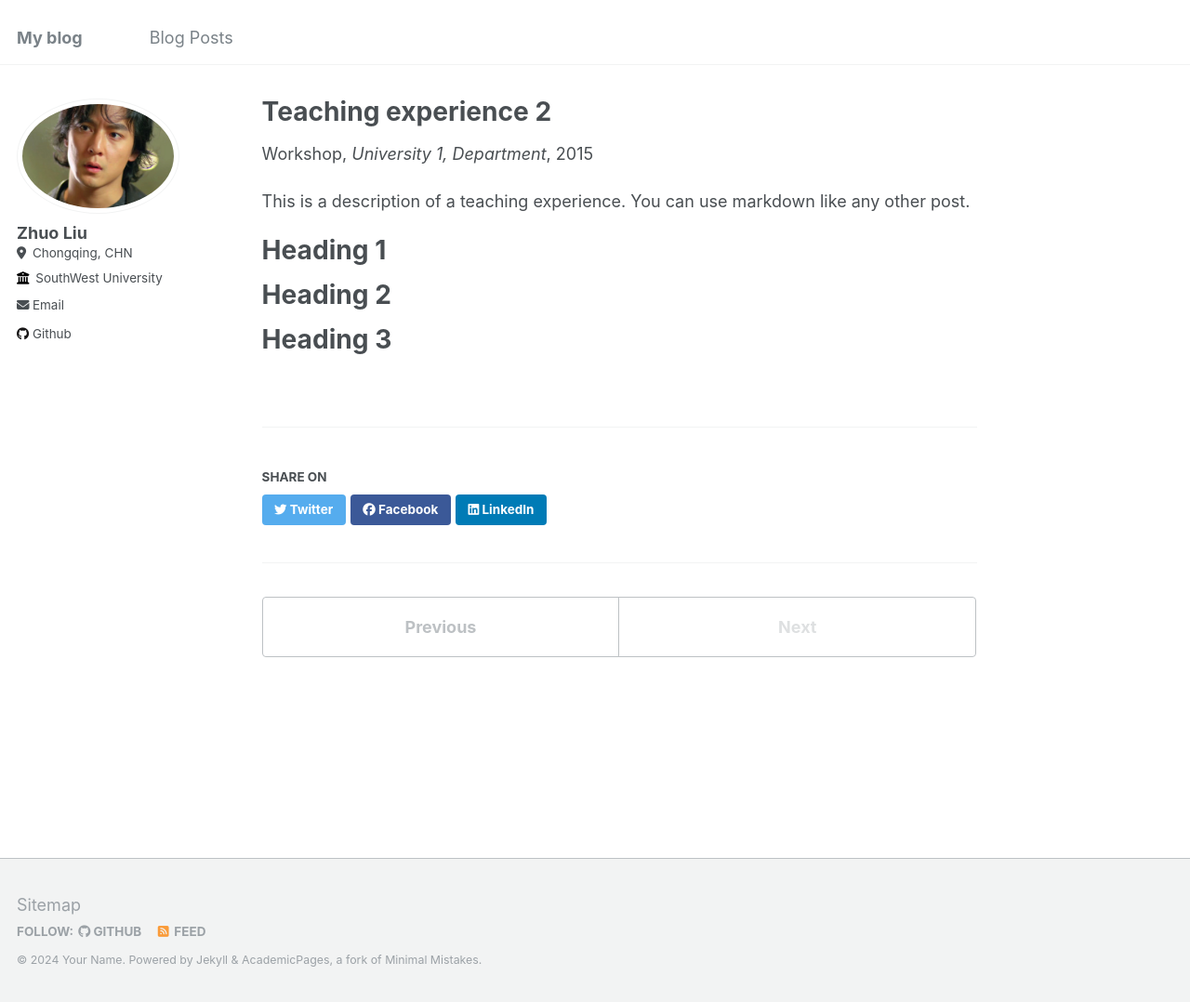
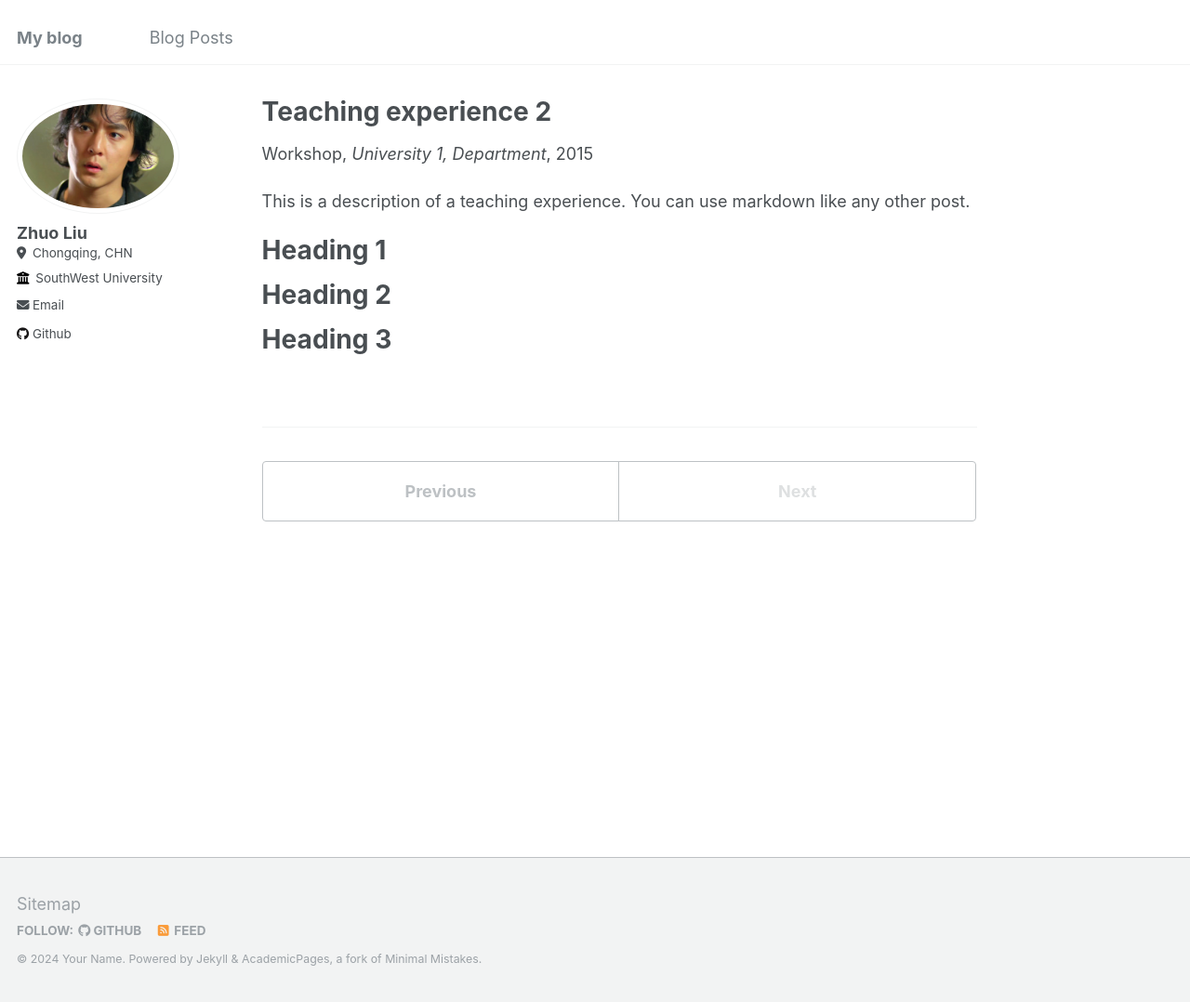
Before and after one commit to Zhuo-L/Zhuo-L.github.io, a Jekyll site: the page built from _teaching/2015-spring-teaching-2.md, in a window 1280 px wide and 1078 px high. Shown: the whole window at 93% size. Built offline with Jekyll 4.4.1, drawn with Linux system fonts in a browser that asks for light colours.

Commit message:
Update social-share.html

```diff
--- a/_includes/social-share.html
+++ b/_includes/social-share.html
@@ -1,6 +1,6 @@
 {% include base_path %}
 
-<section class="page__share">
+<!-- <section class="page__share">
   {% if site.data.ui-text[site.locale].share_on_label %}
     <h4 class="page__share-title">{{ site.data.ui-text[site.locale].share_on_label | default: "Share on" }}</h4>
   {% endif %}
@@ -10,4 +10,4 @@
   <a href="https://www.facebook.com/sharer/sharer.php?u={{ base_path }}{{ page.url }}" class="btn btn--facebook" title="{{ site.data.ui-text[site.locale].share_on_label | default: 'Share on' }} Facebook"><i class="fab fa-facebook" aria-hidden="true"></i><span> Facebook</span></a>
 
   <a href="https://www.linkedin.com/shareArticle?mini=true&url={{ base_path }}{{ page.url }}" class="btn btn--linkedin" title="{{ site.data.ui-text[site.locale].share_on_label | default: 'Share on' }} LinkedIn"><i class="fab fa-linkedin" aria-hidden="true"></i><span> LinkedIn</span></a>
-</section>
+</section> -->
```
